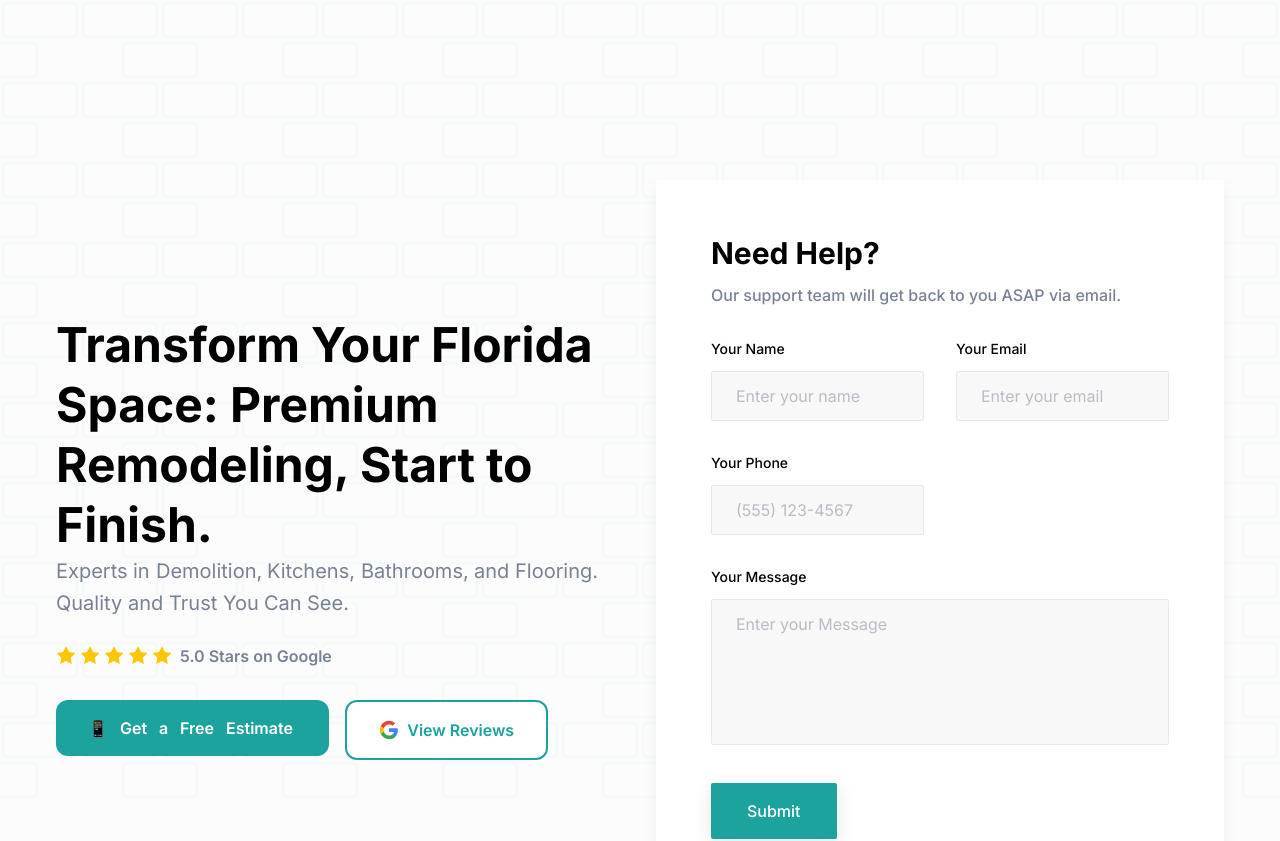
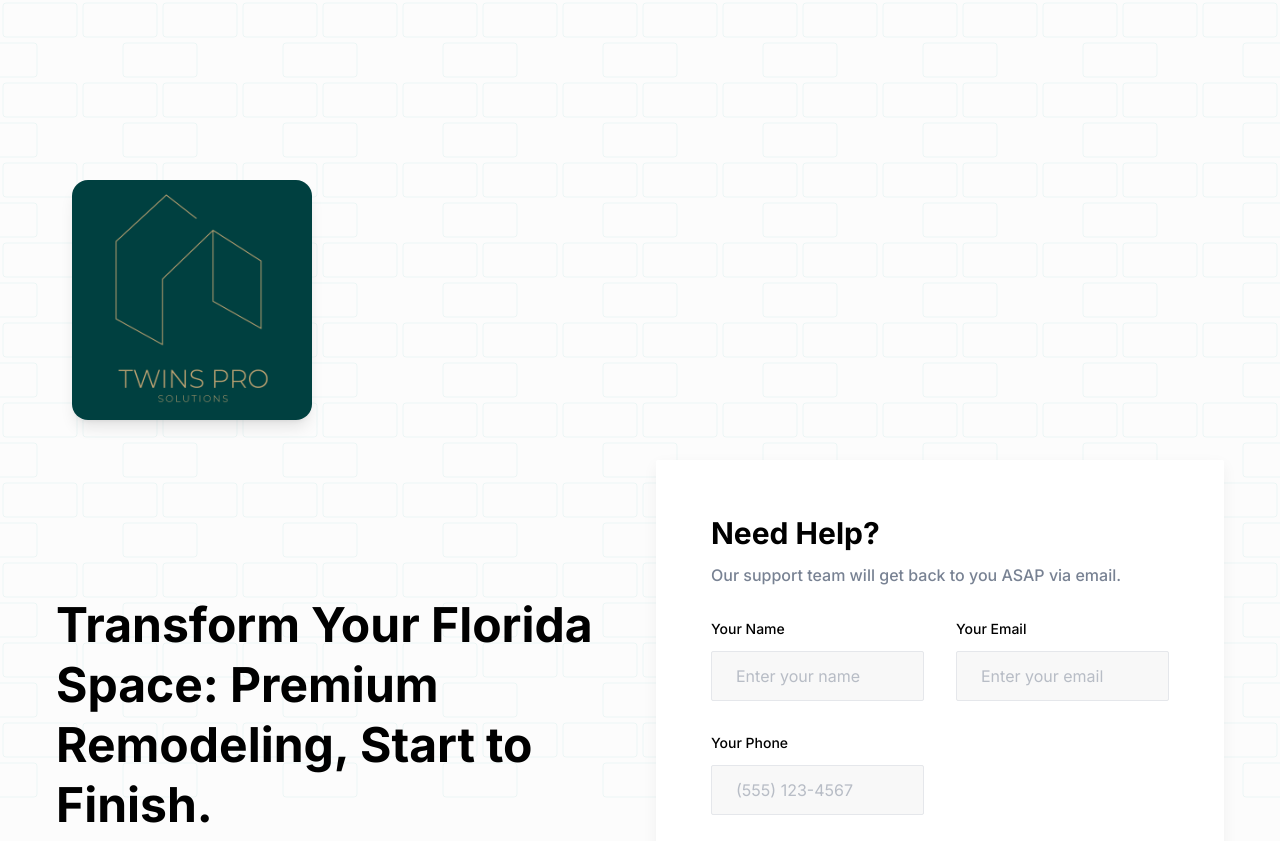
Before and after one commit to Gabrielloopes33/twin-pro-, a Next.js app: page / in a window 1280 px wide. Shown: the top 841 px of the page. Built offline with nearby package versions, Linux system fonts and the light colour scheme.

Commit message:
adição da logo + correção de fotos + Adição do tag manager

```diff
--- a/src/app/layout.tsx
+++ b/src/app/layout.tsx
@@ -21,7 +21,20 @@ export default function RootLayout({
         <head /> will contain the components returned by the nearest parent
         head.js. Find out more at https://beta.nextjs.org/docs/api-reference/file-conventions/head
       */}
-      <head />
+      <head>
+        {/* Google tag (gtag.js) */}
+        <script async src="https://www.googletagmanager.com/gtag/js?id=AW-10833965670"></script>
+        <script
+          dangerouslySetInnerHTML={{
+            __html: `
+              window.dataLayer = window.dataLayer || [];
+              function gtag(){dataLayer.push(arguments);}
+              gtag('js', new Date());
+              gtag('config', 'AW-10833965670');
+            `,
+          }}
+        />
+      </head>
 
       <body className={`bg-[#FCFCFC] ${inter.className}`}>
         {/* Animated Grid Pattern Background Global */}
--- a/src/components/Hero/index.tsx
+++ b/src/components/Hero/index.tsx
@@ -2,6 +2,7 @@
 
 import Link from "next/link";
 import * as React from "react";
+import Image from "next/image";
 import BlurText from "./BlurText";
 import ContactForm from "../Contact/ContactForm";
 
@@ -13,6 +14,19 @@ const Hero = () => {
         className="relative z-10 overflow-hidden w-full pb-16 pt-[120px] md:pb-[120px] md:pt-[150px] xl:pb-[160px] xl:pt-[180px] 2xl:pb-[200px] 2xl:pt-[210px]"
       >
         <div className="container">
+          {/* Logo Section - Above Everything */}
+          <div className="w-full mb-8 md:mb-10 flex justify-center lg:justify-start px-4">
+            <div className="relative w-[200px] h-[200px] sm:w-[220px] sm:h-[220px] md:w-[240px] md:h-[240px] rounded-2xl shadow-lg hover:shadow-xl transition-all duration-300 overflow-hidden">
+              <Image
+                src="/images/logo/Twins-Pro-Logo.jpg"
+                alt="Twins Pro Solutions Logo"
+                fill
+                className="object-cover"
+                priority
+              />
+            </div>
+          </div>
+
           <div className="-mx-4 flex flex-wrap items-center">
             {/* Text Content - Left Side on Desktop */}
             <div className="w-full px-4 lg:w-1/2 mb-12 lg:mb-0">
--- a/src/components/Projects/index.tsx
+++ b/src/components/Projects/index.tsx
@@ -46,7 +46,7 @@ const projectsData: Project[] = [
     category: "kitchen",
     media: [
       { type: "image", url: "/images/projects/Kitchen.jpeg" },
-      { type: "image", url: "/images/projects/Kitchen2.jpeg" },
+      { type: "image", url: "/images/projects/Kitchen2.jpg" },
     ],
     description: "Custom kitchen remodel with quality finishes"
   },
```
Also changed, not shown: public/images/favicon.png, public/images/logo/Twins-Pro-Logo.jpg (added).
